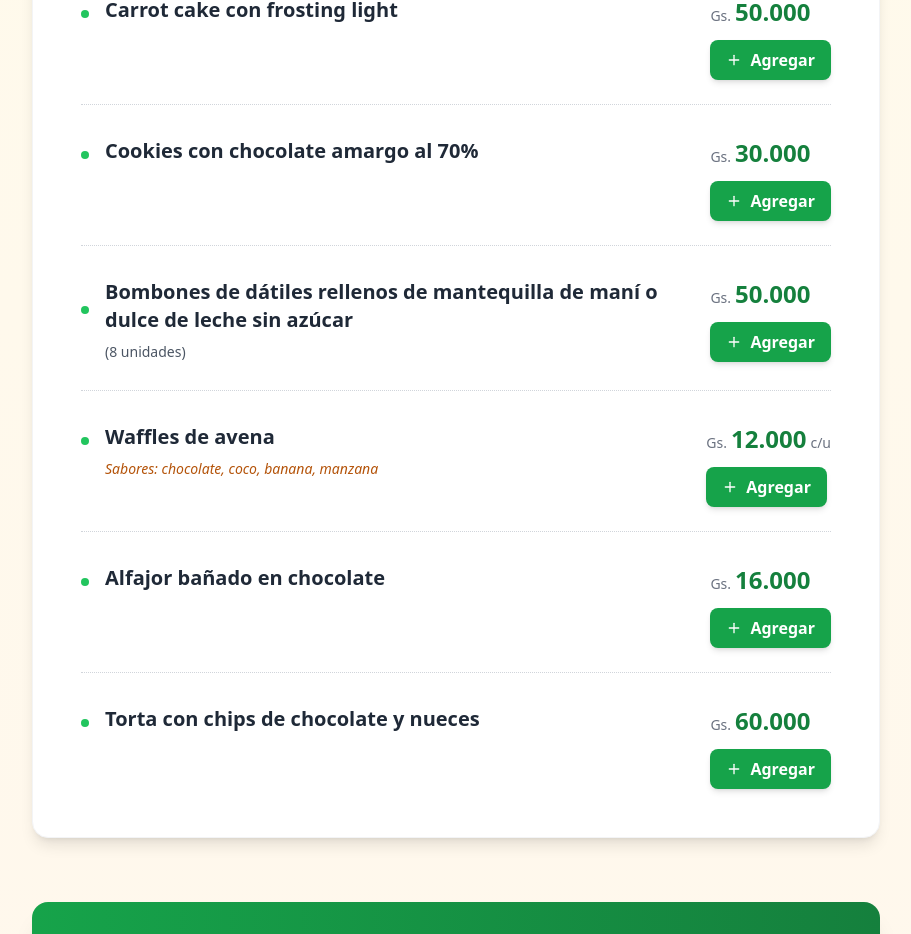
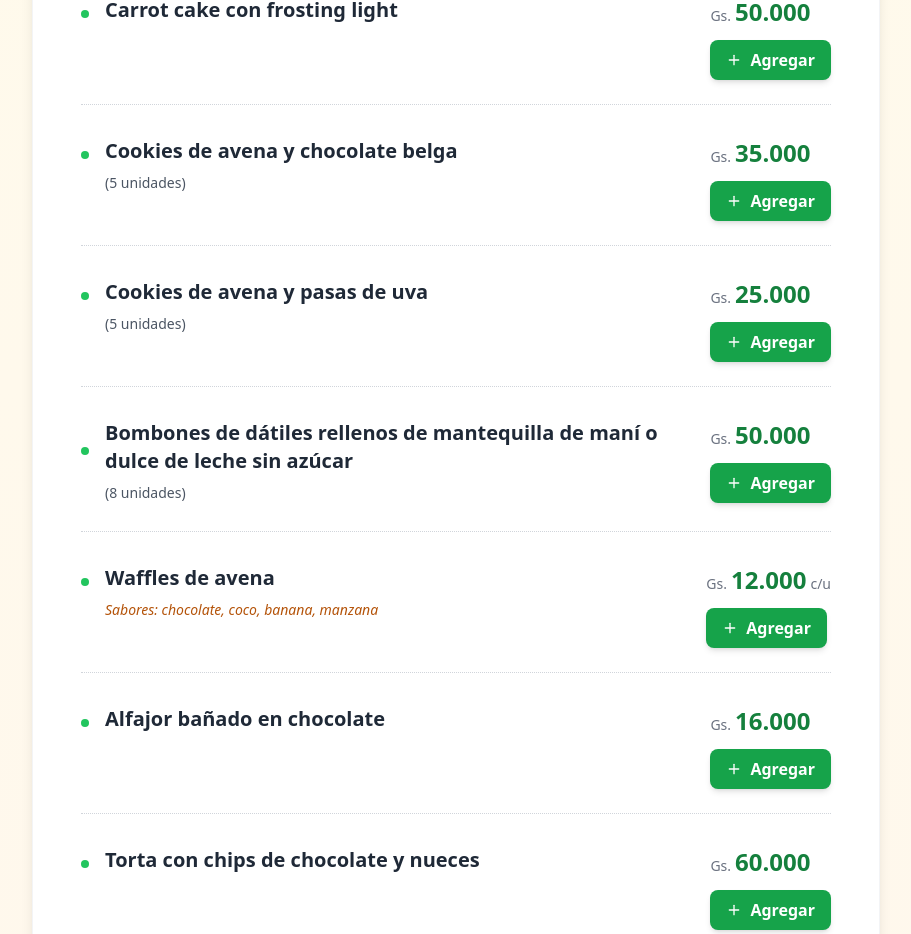
Before and after one commit to chuchoeientech/menu-lapastefit, a React (Vite) app: page / in a window 1280 px wide. Shown: the part 790-1724 px from the top of the page, without its empty margins (184-1095 px from the left). Built offline with nearby package versions, Linux system fonts and the light colour scheme.

Commit message:
ajustes solicitados por el cliente

```diff
--- a/src/App.tsx
+++ b/src/App.tsx
@@ -24,29 +24,36 @@ const products = [
   },
   {
     id: 5,
-    name: "Cookies con chocolate amargo al 70%",
-    price: 30000
+    name: "Cookies de avena y chocolate belga",
+    price: 35000,
+    note: "(5 unidades)"
   },
   {
     id: 6,
+    name: "Cookies de avena y pasas de uva",
+    price: 25000,
+    note: "(5 unidades)"
+  },
+  {
+    id: 7,
     name: "Bombones de dátiles rellenos de mantequilla de maní o dulce de leche sin azúcar",
     price: 50000,
     note: "(8 unidades)"
   },
   {
-    id: 7,
+    id: 8,
     name: "Waffles de avena",
     price: 12000,
     unit: "c/u",
     flavors: "Sabores: chocolate, coco, banana, manzana"
   },
   {
-    id: 8,
+    id: 9,
     name: "Alfajor bañado en chocolate",
     price: 16000
   },
   {
-    id: 9,
+    id: 10,
     name: "Torta con chips de chocolate y nueces",
     price: 60000
   }
```
